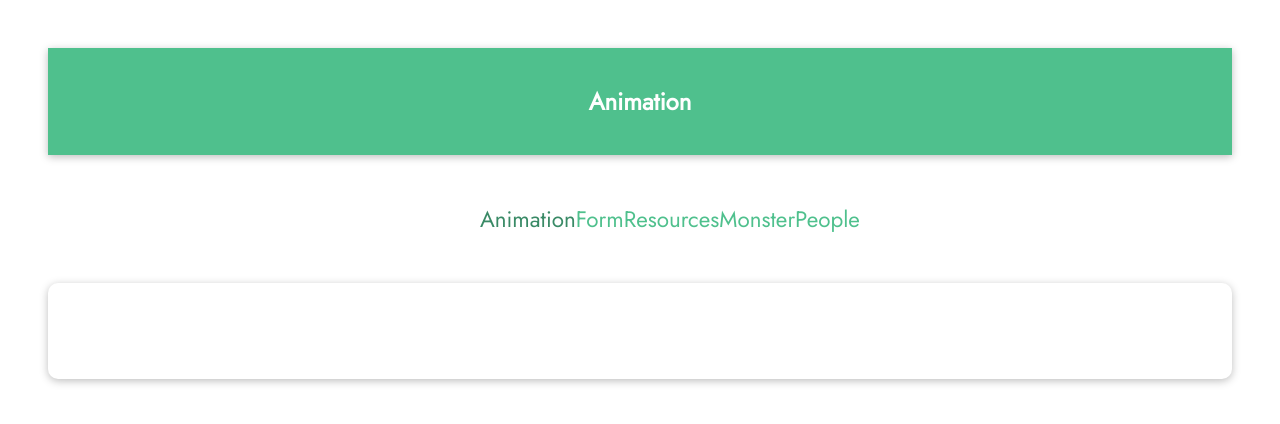
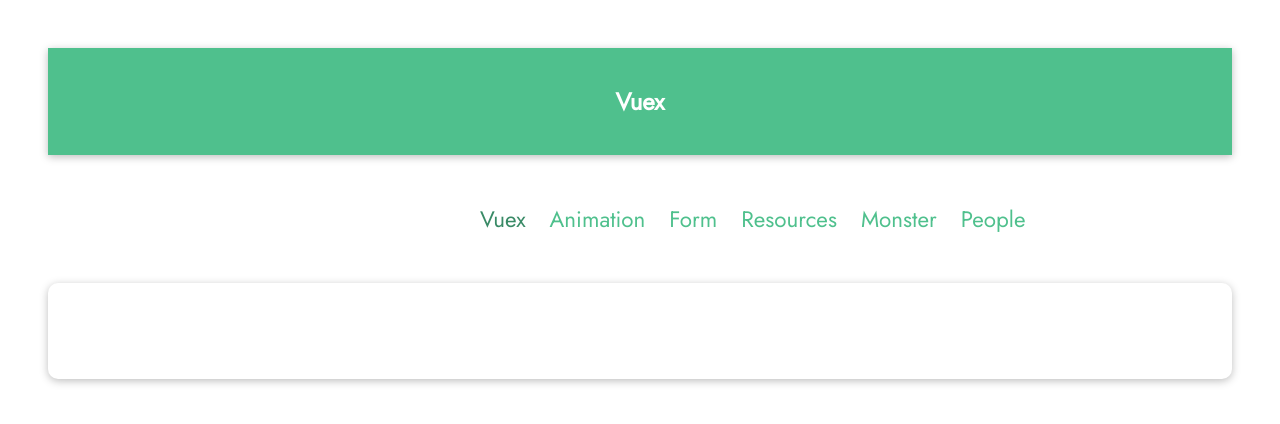
Before and after one commit to sean-xiao-zhao7/vue-style, a Vue app: page /vuex in a window 1280 px wide. Shown: the top 424 px of the page. Built offline with nearby package versions, Linux system fonts and the light colour scheme.

Commit message:
Add vuex

```diff
--- a/package.json
+++ b/package.json
@@ -9,7 +9,8 @@
   },
   "dependencies": {
     "vue": "^3.2.45",
-    "vue-router": "^4.1.6"
+    "vue-router": "^4.1.6",
+    "vuex": "^4.1.0"
   },
   "devDependencies": {
     "@vitejs/plugin-vue": "^4.0.0",
--- a/src/App.vue
+++ b/src/App.vue
@@ -1,5 +1,6 @@
 <script>
 const compTitles = [
+    "Vuex",
     "Animation",
     "Form",
     "Learning resources",
@@ -10,7 +11,7 @@ const compTitles = [
 export default {
     data() {
         return {
-            currentComp: "animation-comp",
+            currentComp: "vuex-comp",
             currentCompTitle: compTitles[0],
         };
     },
@@ -29,32 +30,38 @@ export default {
     </header>
     <nav>
         <router-link
+            to="/vuex"
+            @click="switchComp('vuex-comp', 0)"
+            :class="{ 'current-comp': currentComp === 'vuex-comp' }"
+            >Vuex</router-link
+        >
+        <router-link
             to="/animation"
-            @click="switchComp('animation-comp', 0)"
+            @click="switchComp('animation-comp', 1)"
             :class="{ 'current-comp': currentComp === 'animation-comp' }"
             >Animation</router-link
         >
         <router-link
             to="/form"
-            @click="switchComp('form-comp', 1)"
+            @click="switchComp('form-comp', 2)"
             :class="{ 'current-comp': currentComp === 'form-comp' }"
             >Form</router-link
         >
         <router-link
             to="/resources"
-            @click="switchComp('resources-comp', 2)"
+            @click="switchComp('resources-comp', 3)"
             :class="{ 'current-comp': currentComp === 'resources-comp' }"
             >Resources</router-link
         >
         <router-link
             to="/monster"
-            @click="switchComp('monster-comp', 3)"
+            @click="switchComp('monster-comp', 4)"
             :class="{ 'current-comp': currentComp === 'monster-comp' }"
             >Monster</router-link
         >
         <router-link
             to="/people"
-            @click="switchComp('people-comp', 4)"
+            @click="switchComp('people-comp', 5)"
             :class="{ 'current-comp': currentComp === 'people-comp' }"
             >People</router-link
         >
@@ -103,7 +110,8 @@ header {
 /* nav */
 #app > nav {
     display: grid;
-    grid-template-columns: repeat(5, 1fr);
+    grid-template-columns: repeat(6, max-content);
+    grid-column-gap: 1.5rem;
     padding: 0 30rem;
     align-items: center;
     justify-items: center;
--- /dev/null
+++ b/src/components/pages/VuexComp.vue
@@ -0,0 +1,5 @@
+<script>
+export default {};
+</script>
+
+<template></template>
--- a/src/main.js
+++ b/src/main.js
@@ -7,13 +7,18 @@ import MonsterComp from "./components/pages/MonsterComp.vue";
 import PeopleComp from "./components/pages/PeopleComp.vue";
 import ResourcesComp from "./components/pages/ResourcesComp.vue";
 import AnimationComp from "./components/pages/AnimationComp.vue";
+import VuexComp from "./components/pages/VuexComp.vue";
 
 const router = createRouter({
     history: createWebHistory(),
     routes: [
         {
             path: "/",
-            redirect: "/form",
+            redirect: "/vuex",
+        },
+        {
+            path: "/vuex",
+            component: VuexComp,
         },
         {
             path: `/form`,
@@ -43,5 +48,7 @@ app.component("monster-comp", MonsterComp);
 app.component("people-comp", PeopleComp);
 app.component("resources-comp", ResourcesComp);
 app.component("animation-comp", AnimationComp);
+app.component("vuex-comp", VuexComp);
+
 app.use(router);
 app.mount("#app");
```
Also changed, not shown: 1 other file (tests, documents, lock files or other folders).
